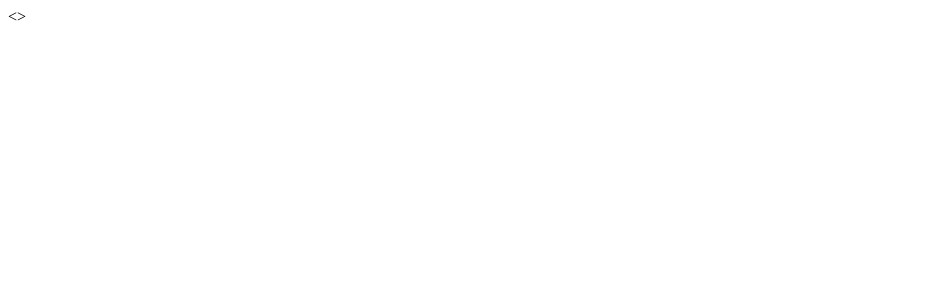
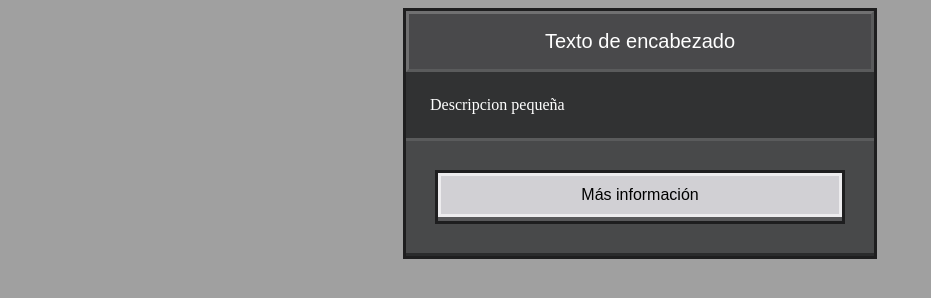
Before and after one commit to AntonyPss/antony.github.io, a plain HTML site: page index.html in a window 1280 px wide. Shown: the whole page, without its empty margins (0-931 px from the left). Drawn offline with Linux system fonts and the light colour scheme; a web font is replaced by a local one.

Commit message:
Add files via upload

```diff
--- a/assets/styles.css
+++ b/assets/styles.css
@@ -0,0 +1,100 @@
+body {
+  background-color: #a0a0a0;
+  text-rendering: optimizeLegibility;
+  -webkit-font-smoothing: antialiased;
+  -moz-osx-font-smoothing: grayscale;
+}
+
+.card-container {
+  width: 100%;
+  max-width: 468px;
+  border: 3px solid #1e1e1f;
+  margin-left: auto;
+  margin-right: auto
+}
+
+.card-header {
+  text-align: center;
+  background-color: #49494b;
+  color: #fff;
+  font-family: 'Mojangles', sans-serif;
+  font-size: 20px;
+  border: 3px solid #5a5b5c;
+  border-color: #707071 #5a5b5c #5a5b5c #707071;
+  flex-direction: column;
+  justify-content: center;
+  align-items: center;
+  padding: 16px;
+}
+
+.card-divider {
+  background-color: rgb(49, 50, 51);
+  color: #fff;
+  padding: 24px;
+}
+
+.card-content {
+  background-color: #48494a;
+  border-top: 3px solid #5a5b5c;
+  border-bottom: 3px solid #2a2b2c;
+  border-radius: 0;
+  flex-direction: column;
+  justify-content: flex-end;
+  align-items: flex-start;
+  padding: 3% 5%;
+  display: block;
+  padding: 32px;
+}
+
+.card-content-button {
+  outline-offset: 0;
+  border-bottom: 4px solid #58585a;
+  outline: 3px solid #1e1e1f;
+  justify-content: center;
+  display: block;
+}
+
+.white-button {
+  color: #000;
+  text-align: center;
+  background-color: #d1d0d4;
+  border: 3px solid #edecee;
+  font-family: 'Mojangles', sans-serif;
+  font-size: 16px;
+  font-weight: 400;
+  display: block;
+  width: 100%;
+  padding: 10px;
+}
+
+.white-button:hover {
+  background-color: #b4b4b4;
+  border-width: 3px;
+  border-color: #d4d4d4
+}
+
+.white-button:active {
+  background-color: #777777;
+  border-color: #8f8f8f;
+  border-bottom-style: #8f8f8f;
+}
+
+@media screen and (max-width:991px) {
+  .w-container {
+    max-width: 728px
+  }
+}
+
+@media screen and (max-width:479px) {
+  .w-container {
+    max-width: none
+  }
+}
+
+@font-face {
+  font-family: 'Mojangles';
+  font-display: swap;
+  src: url('assets/fonts/Mojangles') format('truetype');
+  font-weight: 400;
+  font-style: normal;
+}
--- a/index.html
+++ b/index.html
@@ -1 +1,21 @@
-<>
+<!DOCTYPE html>
+<html lang="en">
+<head>
+    <meta charset="UTF-8">
+    <meta name="viewport" content="width=device-width, initial-scale=1.0">
+    <title>Antony Portfolio</title>
+    <link rel="stylesheet" href="assets/styles.css">
+    <link rel="icon" href="assets/img/web_icon.png" type="image/x-icon">
+</head>
+<body>
+  <div class="card-container">
+    <div class="card-header">Texto de encabezado</div>
+    <div class="card-divider">Descripcion pequeña</div>
+    <div class="card-content">
+      <div class="card-content-button">
+        <button class="white-button">Más información</button>
+      </div>
+    </div>
+  </div>
+</body>
+</html>
```
Also changed, not shown: assets/fonts/Mojangles.ttf (added), assets/img/gui/section_background.png (added).
